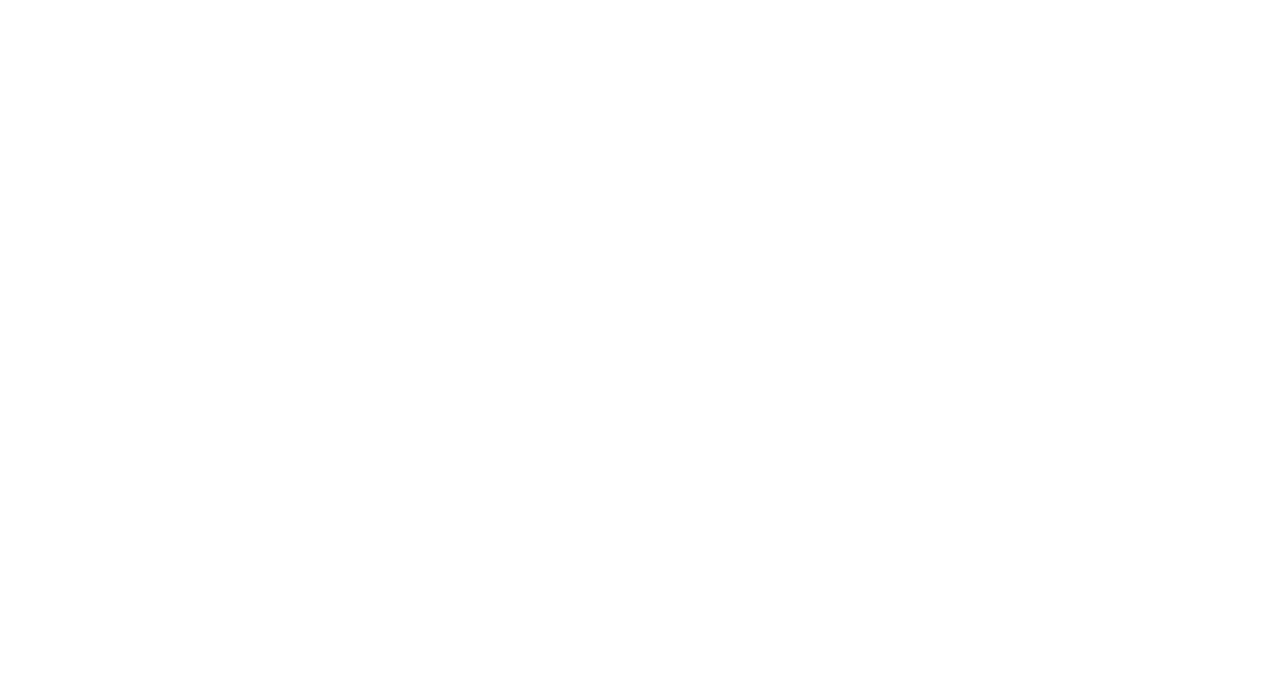
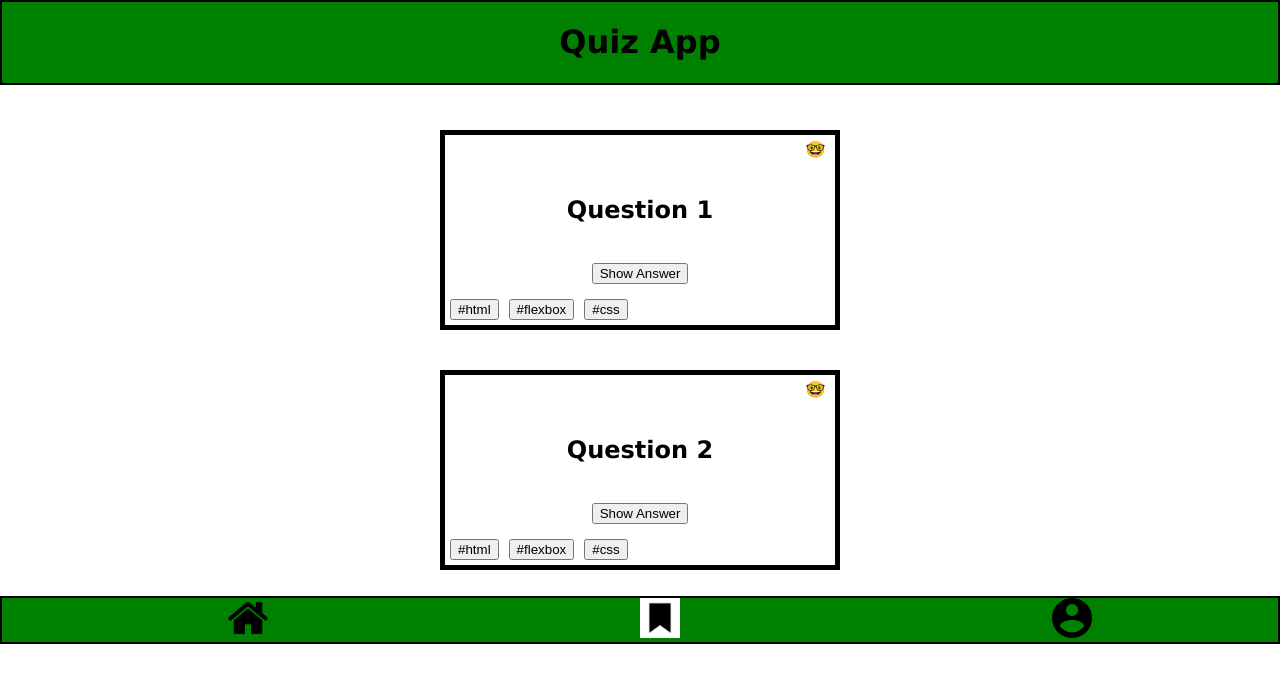
Before and after one commit to AnjaSiewert/Quiz-App, a plain HTML site: page bookmarks.html in a window 1280 px wide. Drawn offline with Linux system fonts and the light colour scheme.

Commit message:
add footer

```diff
--- a/bookmarks.html
+++ b/bookmarks.html
@@ -0,0 +1,46 @@
+<!DOCTYPE html>
+<html lang="en">
+  <head>
+    <meta charset="UTF-8" />
+    <meta http-equiv="X-UA-Compatible" content="IE=edge" />
+    <meta name="viewport" content="width=device-width, initial-scale=1.0" />
+    <link rel="stylesheet" href="styles.css" />
+    <title>Quiz App</title>
+  </head>
+  <body>
+    <header>
+      <h1>Quiz App</h1>
+    </header>
+    <main>
+      <fieldset>
+        <article class="question">
+          <h2>Question 1</h2>
+          <div class="bookmark">🤓</div>
+          <button class="button-showanswer">Show Answer</button>
+          <div class="divbuttonhash">
+            <button class="buttonhash" type="button">#html</button>
+            <button class="buttonhash" type="button">#flexbox</button>
+            <button class="buttonhash" type="button">#css</button>
+          </div>
+        </article>
+        <article class="question">
+          <h2>Question 2</h2>
+          <div class="bookmark">🤓</div>
+          <button class="button-showanswer">Show Answer</button>
+          <div class="divbuttonhash">
+            <button class="buttonhash" type="button">#html</button>
+            <button class="buttonhash" type="button">#flexbox</button>
+            <button class="buttonhash" type="button">#css</button>
+          </div>
+        </article>
+      </fieldset>
+    </main>
+    <footer>
+      <ul id="nav-bar">
+        <li><a href="index.html" aria-label="back to home screen"><img src="images/home.png" alt="home icon" height="40px"></a></li>
+        <li><a href="bookmarks.html" aria-label="go to bookmarks" ><img src="images/bookmark.png" alt="bookmark icon" height="40px"></a></a></li>
+        <li><a href="profilepage.html" aria-label="go to profile page"><img src="images/profile_page.png" alt="profile icon" height="40px"></a></a></li>
+      </ul>
+    </footer>
+  </body>
+</html>
--- a/styles.css
+++ b/styles.css
@@ -50,3 +50,14 @@ fieldset {
   top: -55%;
   left: 45%;
 }
+
+li {
+  list-style: none;
+}
+
+ul {
+  display: flex;
+  justify-content: space-around;
+  border: 2px solid black;
+  background-color: green;
+}
```
